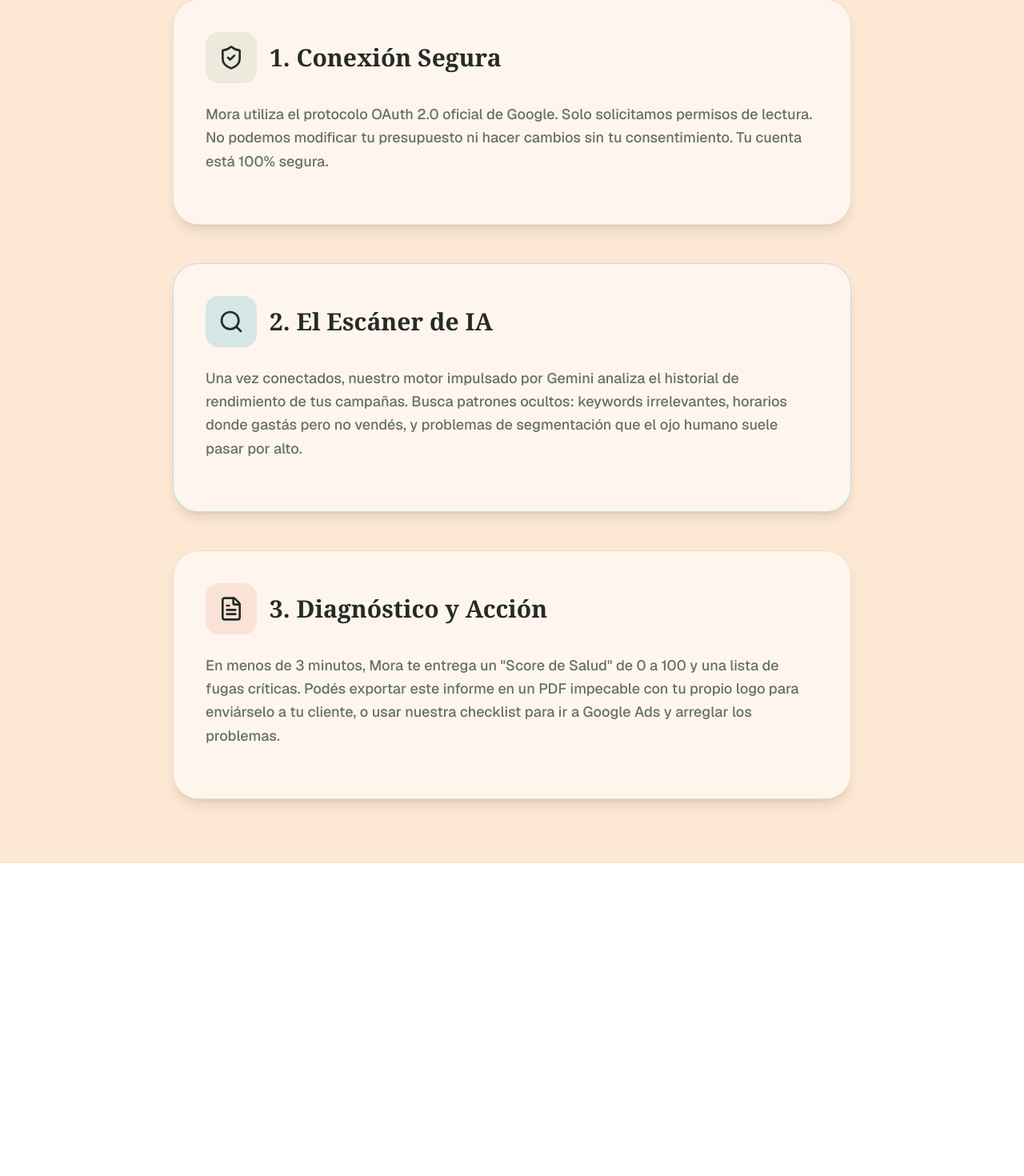
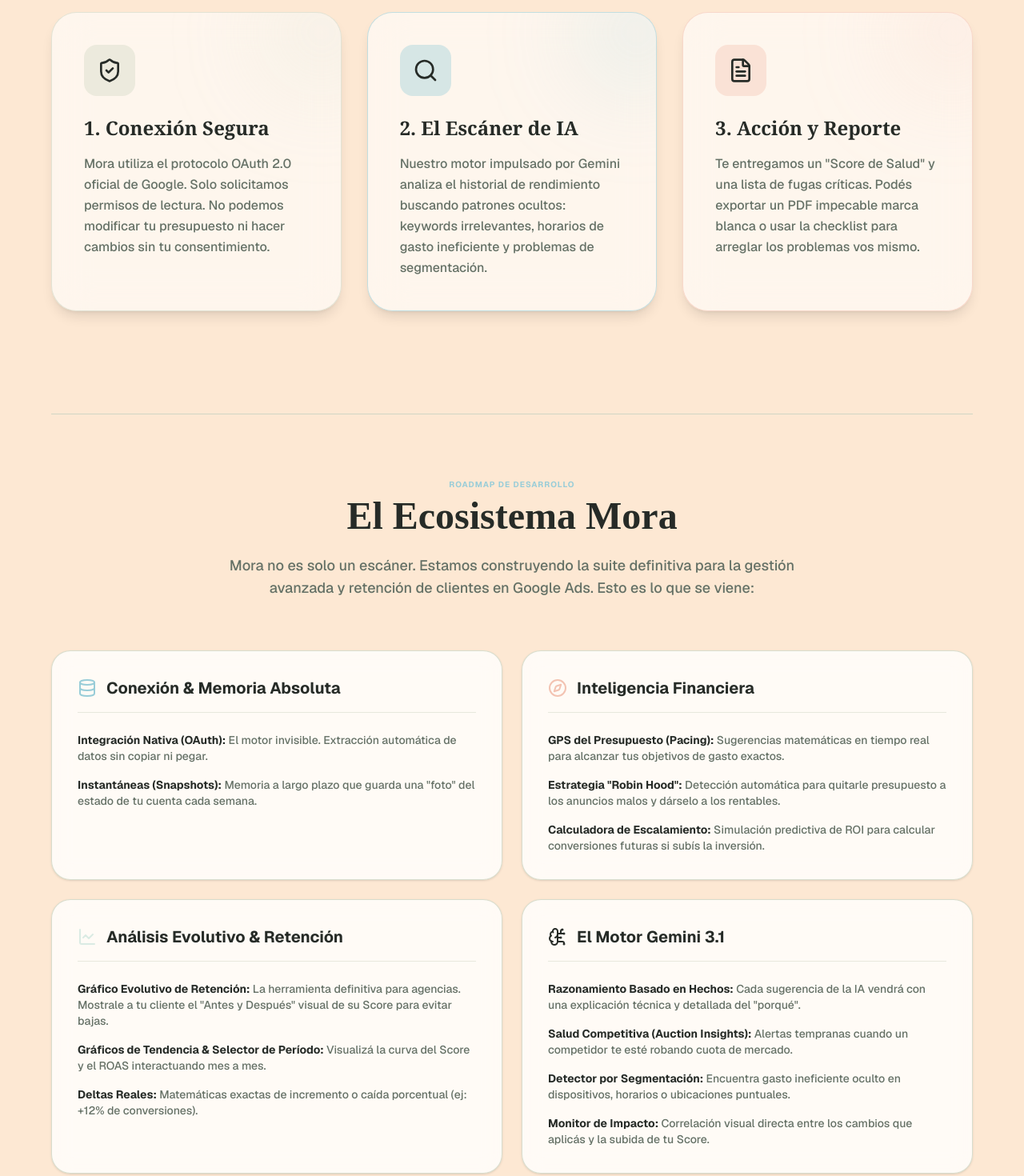
Before and after one commit to joelradolci-byte/morads, a Next.js app: page /como-funciona in a window 1280 px wide. Shown: the part 380-1850 px from the top of the page at 80% size. Before the commit the page ends 1459 px from the top, so only its background shows below. Built offline with nearby package versions, Linux system fonts and the light colour scheme.

Commit message:
completo

```diff
--- a/app/como-funciona/page.tsx
+++ b/app/como-funciona/page.tsx
@@ -1,44 +1,91 @@
-import { Search, Zap, FileText, ArrowLeft, ShieldCheck } from "lucide-react";
+import { Search, Zap, FileText, ArrowLeft, ShieldCheck, Database, LineChart, BrainCircuit, Compass } from "lucide-react";
 
 export default function ComoFuncionaPage() {
   return (
     <div className="min-h-screen bg-[#FDE8D3] text-[#262B27] font-sans selection:bg-[#F3C3B2]">
-      <div className="max-w-4xl mx-auto px-6 py-20">
+      <div className="max-w-[1200px] mx-auto px-6 py-20">
         <a href="/" className="inline-flex items-center gap-2 mb-12 text-[#657166] hover:text-[#262B27] font-bold text-sm transition-colors border border-[#CFD6C4]/50 px-4 py-2 rounded-lg bg-white/50 backdrop-blur-sm">
           <ArrowLeft size={16} /> Volver al inicio
         </a>
 
-        <h1 className="text-5xl md:text-6xl font-black mb-6 tracking-tight" style={{ fontFamily: "'Playfair Display', serif" }}>El Motor de Mora</h1>
-        <p className="text-xl text-[#657166] mb-16 font-medium leading-relaxed">Descubrí cómo nuestra inteligencia artificial analiza miles de data points en segundos para encontrar exactamente dónde estás perdiendo dinero.</p>
+        <div className="text-center max-w-3xl mx-auto mb-20">
+          <h1 className="text-5xl md:text-6xl font-black mb-6 tracking-tight" style={{ fontFamily: "'Playfair Display', serif" }}>El Motor de Mora</h1>
+          <p className="text-xl text-[#657166] font-medium leading-relaxed">Descubrí cómo nuestra inteligencia artificial analiza miles de puntos de datos en segundos para encontrar exactamente dónde estás perdiendo dinero.</p>
+        </div>
 
-        <div className="space-y-12">
-          {/* Paso 1 */}
-          <div className="bg-white/60 backdrop-blur-xl border border-[#CFD6C4]/60 rounded-[2rem] p-10 shadow-lg">
-            <div className="flex items-center gap-4 mb-6">
-              <div className="w-16 h-16 rounded-2xl bg-[#CFD6C4]/40 flex items-center justify-center text-[#262B27]"><ShieldCheck size={32} /></div>
-              <h2 className="text-3xl font-bold font-serif">1. Conexión Segura</h2>
-            </div>
-            <p className="text-[#657166] text-lg leading-relaxed font-medium mb-6">Mora utiliza el protocolo OAuth 2.0 oficial de Google. Solo solicitamos permisos de lectura. No podemos modificar tu presupuesto ni hacer cambios sin tu consentimiento. Tu cuenta está 100% segura.</p>
+        {/* Los 3 Pasos Principales */}
+        <div className="grid grid-cols-1 md:grid-cols-3 gap-8 mb-32">
+          <div className="bg-white/60 backdrop-blur-xl border border-[#CFD6C4]/60 rounded-[2rem] p-10 shadow-lg relative overflow-hidden">
+            <div className="absolute -right-10 -top-10 w-32 h-32 bg-[#CFD6C4]/30 rounded-full blur-3xl"></div>
+            <div className="w-16 h-16 rounded-2xl bg-[#CFD6C4]/40 flex items-center justify-center text-[#262B27] mb-6 relative z-10"><ShieldCheck size={32} /></div>
+            <h2 className="text-2xl font-bold font-serif mb-4 relative z-10">1. Conexión Segura</h2>
+            <p className="text-[#657166] leading-relaxed font-medium relative z-10">Mora utiliza el protocolo OAuth 2.0 oficial de Google. Solo solicitamos permisos de lectura. No podemos modificar tu presupuesto ni hacer cambios sin tu consentimiento.</p>
+          </div>
+          <div className="bg-white/60 backdrop-blur-xl border border-[#99CDD8]/60 rounded-[2rem] p-10 shadow-lg relative overflow-hidden">
+            <div className="absolute -right-10 -top-10 w-32 h-32 bg-[#99CDD8]/30 rounded-full blur-3xl"></div>
+            <div className="w-16 h-16 rounded-2xl bg-[#99CDD8]/40 flex items-center justify-center text-[#262B27] mb-6 relative z-10"><Search size={32} /></div>
+            <h2 className="text-2xl font-bold font-serif mb-4 relative z-10">2. El Escáner de IA</h2>
+            <p className="text-[#657166] leading-relaxed font-medium relative z-10">Nuestro motor impulsado por Gemini analiza el historial de rendimiento buscando patrones ocultos: keywords irrelevantes, horarios de gasto ineficiente y problemas de segmentación.</p>
+          </div>
+          <div className="bg-white/60 backdrop-blur-xl border border-[#F3C3B2]/60 rounded-[2rem] p-10 shadow-lg relative overflow-hidden">
+            <div className="absolute -right-10 -top-10 w-32 h-32 bg-[#F3C3B2]/30 rounded-full blur-3xl"></div>
+            <div className="w-16 h-16 rounded-2xl bg-[#F3C3B2]/40 flex items-center justify-center text-[#262B27] mb-6 relative z-10"><FileText size={32} /></div>
+            <h2 className="text-2xl font-bold font-serif mb-4 relative z-10">3. Acción y Reporte</h2>
+            <p className="text-[#657166] leading-relaxed font-medium relative z-10">Te entregamos un "Score de Salud" y una lista de fugas críticas. Podés exportar un PDF impecable marca blanca o usar la checklist para arreglar los problemas vos mismo.</p>
+          </div>
+        </div>
+
+        {/* ROADMAP / ECOSISTEMA MORA */}
+        <div className="border-t border-[#CFD6C4] pt-20">
+          <div className="text-center max-w-3xl mx-auto mb-16">
+            <p className="text-[10px] font-bold tracking-widest uppercase text-[#99CDD8] mb-2">Roadmap de Desarrollo</p>
+            <h2 className="text-4xl md:text-5xl font-black mb-6" style={{ fontFamily: "'Playfair Display', serif" }}>El Ecosistema Mora</h2>
+            <p className="text-lg text-[#657166] font-medium">Mora no es solo un escáner. Estamos construyendo la suite definitiva para la gestión avanzada y retención de clientes en Google Ads. Esto es lo que se viene:</p>
           </div>
 
-          {/* Paso 2 */}
-          <div className="bg-white/60 backdrop-blur-xl border border-[#99CDD8]/60 rounded-[2rem] p-10 shadow-lg">
-            <div className="flex items-center gap-4 mb-6">
-              <div className="w-16 h-16 rounded-2xl bg-[#99CDD8]/40 flex items-center justify-center text-[#262B27]"><Search size={32} /></div>
-              <h2 className="text-3xl font-bold font-serif">2. El Escáner de IA</h2>
+          <div className="grid grid-cols-1 md:grid-cols-2 gap-6">
+            {/* Grupo 1 */}
+            <div className="bg-white/80 backdrop-blur-md border border-[#CFD6C4]/80 p-8 rounded-3xl shadow-sm">
+              <h3 className="text-xl font-bold text-[#262B27] mb-6 flex items-center gap-3 border-b border-[#CFD6C4]/50 pb-4"><Database size={24} className="text-[#99CDD8]"/> Conexión & Memoria Absoluta</h3>
+              <ul className="space-y-4 text-[#657166] font-medium text-sm">
+                <li><strong className="text-[#262B27]">Integración Nativa (OAuth):</strong> El motor invisible. Extracción automática de datos sin copiar ni pegar.</li>
+                <li><strong className="text-[#262B27]">Instantáneas (Snapshots):</strong> Memoria a largo plazo que guarda una "foto" del estado de tu cuenta cada semana.</li>
+              </ul>
             </div>
-            <p className="text-[#657166] text-lg leading-relaxed font-medium mb-6">Una vez conectados, nuestro motor impulsado por Gemini analiza el historial de rendimiento de tus campañas. Busca patrones ocultos: keywords irrelevantes, horarios donde gastás pero no vendés, y problemas de segmentación que el ojo humano suele pasar por alto.</p>
-          </div>
 
-          {/* Paso 3 */}
-          <div className="bg-white/60 backdrop-blur-xl border border-[#F3C3B2]/60 rounded-[2rem] p-10 shadow-lg">
-            <div className="flex items-center gap-4 mb-6">
-              <div className="w-16 h-16 rounded-2xl bg-[#F3C3B2]/40 flex items-center justify-center text-[#262B27]"><FileText size={32} /></div>
-              <h2 className="text-3xl font-bold font-serif">3. Diagnóstico y Acción</h2>
+            {/* Grupo 2 */}
+            <div className="bg-white/80 backdrop-blur-md border border-[#CFD6C4]/80 p-8 rounded-3xl shadow-sm">
+              <h3 className="text-xl font-bold text-[#262B27] mb-6 flex items-center gap-3 border-b border-[#CFD6C4]/50 pb-4"><Compass size={24} className="text-[#F3C3B2]"/> Inteligencia Financiera</h3>
+              <ul className="space-y-4 text-[#657166] font-medium text-sm">
+                <li><strong className="text-[#262B27]">GPS del Presupuesto (Pacing):</strong> Sugerencias matemáticas en tiempo real para alcanzar tus objetivos de gasto exactos.</li>
+                <li><strong className="text-[#262B27]">Estrategia "Robin Hood":</strong> Detección automática para quitarle presupuesto a los anuncios malos y dárselo a los rentables.</li>
+                <li><strong className="text-[#262B27]">Calculadora de Escalamiento:</strong> Simulación predictiva de ROI para calcular conversiones futuras si subís la inversión.</li>
+              </ul>
             </div>
-            <p className="text-[#657166] text-lg leading-relaxed font-medium mb-6">En menos de 3 minutos, Mora te entrega un "Score de Salud" de 0 a 100 y una lista de fugas críticas. Podés exportar este informe en un PDF impecable con tu propio logo para enviárselo a tu cliente, o usar nuestra checklist para ir a Google Ads y arreglar los problemas.</p>
+
+            {/* Grupo 3 */}
+            <div className="bg-white/80 backdrop-blur-md border border-[#CFD6C4]/80 p-8 rounded-3xl shadow-sm">
+              <h3 className="text-xl font-bold text-[#262B27] mb-6 flex items-center gap-3 border-b border-[#CFD6C4]/50 pb-4"><LineChart size={24} className="text-[#DAEBE3]"/> Análisis Evolutivo & Retención</h3>
+              <ul className="space-y-4 text-[#657166] font-medium text-sm">
+                <li><strong className="text-[#262B27]">Gráfico Evolutivo de Retención:</strong> La herramienta definitiva para agencias. Mostrale a tu cliente el "Antes y Después" visual de su Score para evitar bajas.</li>
+                <li><strong className="text-[#262B27]">Gráficos de Tendencia & Selector de Período:</strong> Visualizá la curva del Score y el ROAS interactuando mes a mes.</li>
+                <li><strong className="text-[#262B27]">Deltas Reales:</strong> Matemáticas exactas de incremento o caída porcentual (ej: +12% de conversiones).</li>
+              </ul>
+            </div>
+
+            {/* Grupo 4 */}
+            <div className="bg-white/80 backdrop-blur-md border border-[#CFD6C4]/80 p-8 rounded-3xl shadow-sm">
+              <h3 className="text-xl font-bold text-[#262B27] mb-6 flex items-center gap-3 border-b border-[#CFD6C4]/50 pb-4"><BrainCircuit size={24} className="text-[#262B27]"/> El Motor Gemini 3.1</h3>
+              <ul className="space-y-4 text-[#657166] font-medium text-sm">
+                <li><strong className="text-[#262B27]">Razonamiento Basado en Hechos:</strong> Cada sugerencia de la IA vendrá con una explicación técnica y detallada del "porqué".</li>
+                <li><strong className="text-[#262B27]">Salud Competitiva (Auction Insights):</strong> Alertas tempranas cuando un competidor te esté robando cuota de mercado.</li>
+                <li><strong className="text-[#262B27]">Detector por Segmentación:</strong> Encuentra gasto ineficiente oculto en dispositivos, horarios o ubicaciones puntuales.</li>
+                <li><strong className="text-[#262B27]">Monitor de Impacto:</strong> Correlación visual directa entre los cambios que aplicás y la subida de tu Score.</li>
+              </ul>
+            </div>
           </div>
         </div>
+
       </div>
     </div>
   );
```
Also changed, not shown: app/faq/page.tsx (+30 -13 lines), app/precios/page.tsx (+41 -17 lines), app/privacidad/page.tsx (+18 -13 lines), app/terminos/page.tsx (+19 -14 lines).
